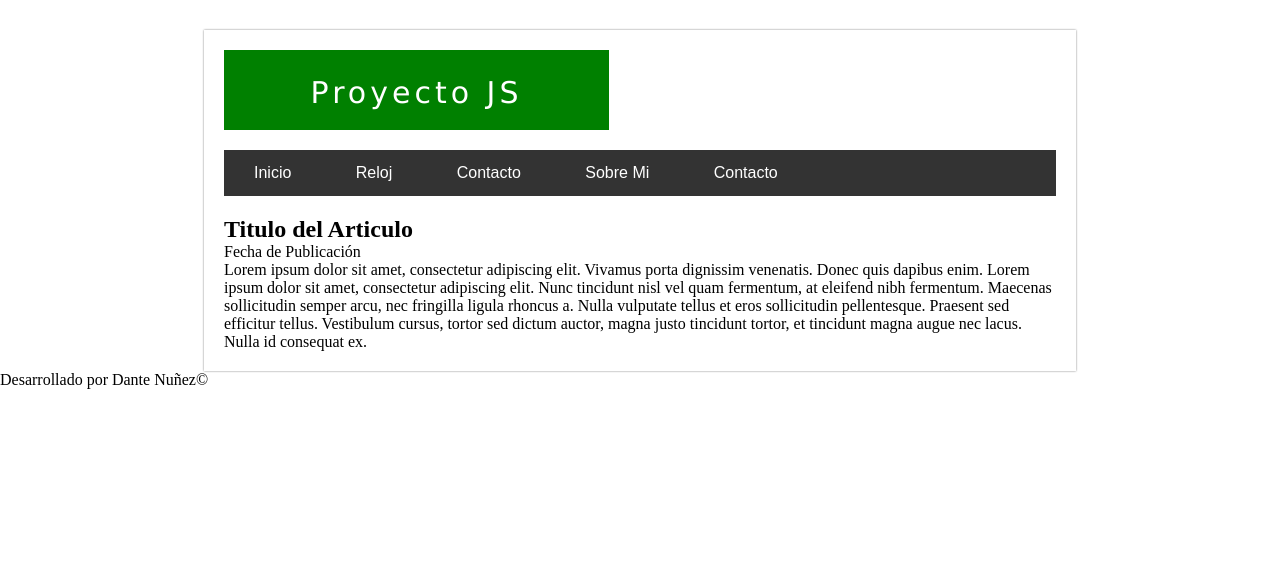
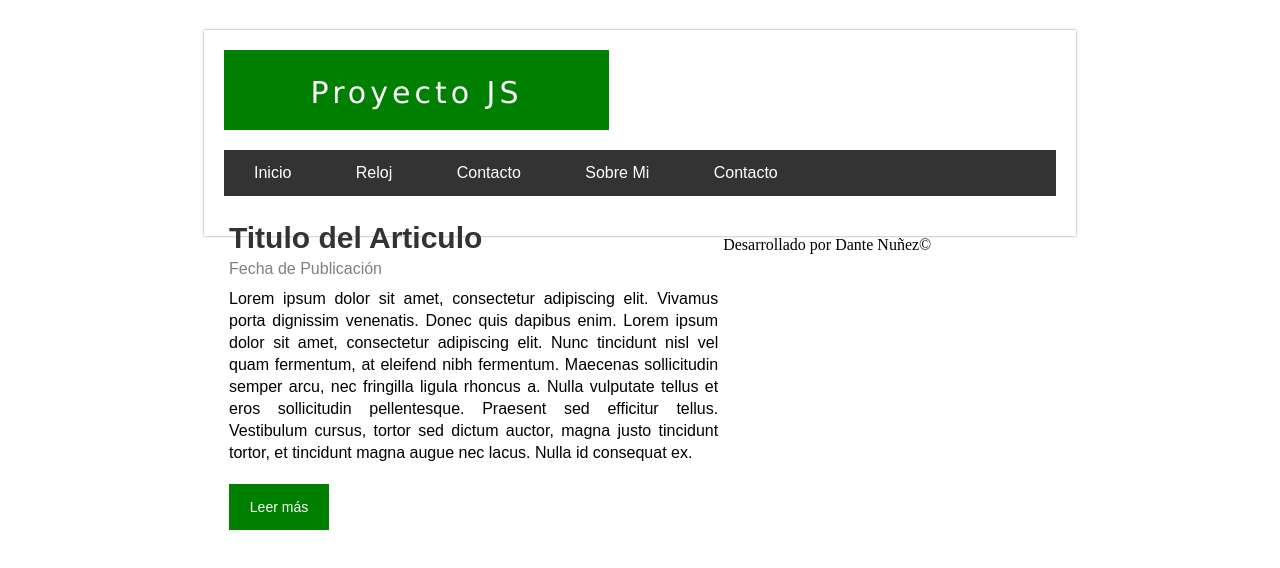
Before and after one commit to dantecarlo/Template-Page, a plain HTML site: page index.html in a window 1280 px wide. Drawn offline with Linux system fonts and the light colour scheme.

Commit message:
ADD style on posts

```diff
--- a/css/styles.css
+++ b/css/styles.css
@@ -53,11 +53,9 @@ body {
   transition: all 300ms;
 }
 
-
 #menu ul li:hover {
   background: green;
 }
-
 
 #menu a {
   display: block;
@@ -66,3 +64,44 @@ body {
   padding-left: 30px;
   padding-right: 30px;
 }
+
+#posts {
+  width: 60%;
+  float: left;
+  font-family: Arial, Helvetica;
+}
+
+.post {
+  padding: 5px;
+}
+
+.post h2 {
+  font-size: 30px;
+  color: #333;
+}
+
+.post .date {
+  display: block;
+  color: gray;
+  margin-top: 5px;
+}
+
+.post p {
+  margin-top: 10px;
+  margin-bottom: 20px;
+  line-height: 22px;
+  text-align: justify;
+}
+
+.button-more {
+  display: block;
+  padding: 15px;
+  background: green;
+  color: white;
+  text-decoration: none;
+  margin-top: 10px;
+  width: 70px;
+  font-size: 14px;
+  text-align: center;
+
+}
--- a/index.html
+++ b/index.html
@@ -30,7 +30,7 @@
         <div id="posts">
           <article class="post">
             <h2>Titulo del Articulo</h2>
-            <span>Fecha de Publicación</span>
+            <span class="date">Fecha de Publicación</span>
             <p>
               Lorem ipsum dolor sit amet, consectetur adipiscing elit. Vivamus
               porta dignissim venenatis. Donec quis dapibus enim. Lorem ipsum
@@ -42,9 +42,11 @@
               magna justo tincidunt tortor, et tincidunt magna augue nec lacus.
               Nulla id consequat ex.
             </p>
+            <a href="#" class="button-more">Leer más</a>
           </article>
         </div>
         <sidebar id="sidebar"> </sidebar>
+        <div id="clearfix"></div>
       </section>
     </section>
 
```
